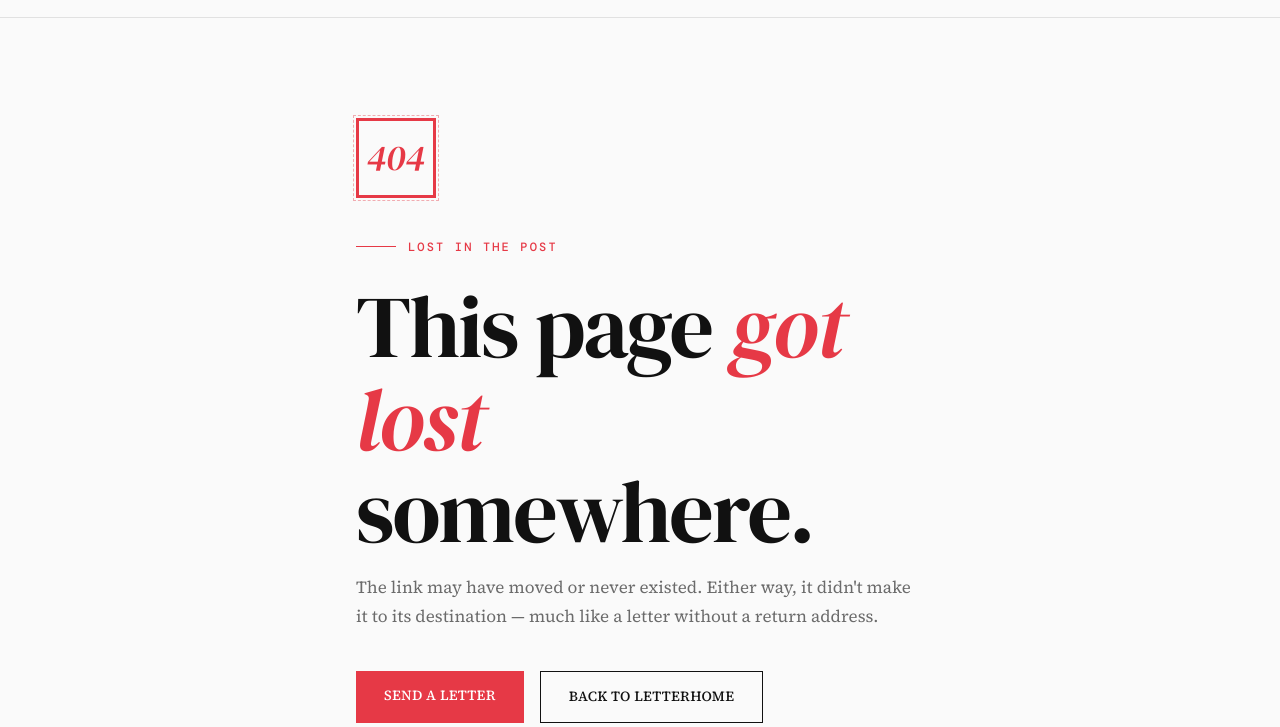
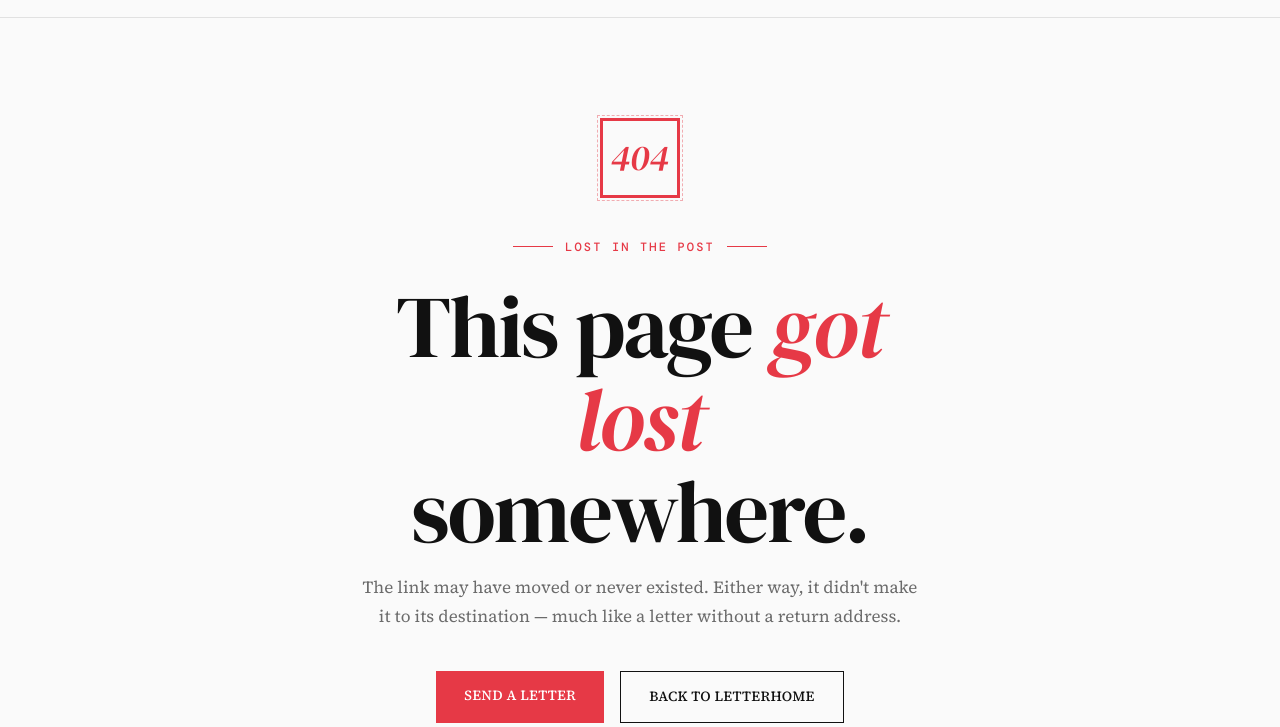
Before and after one commit to officenotfound/LetterHome, a website: page public/404.html in a window 1280 px wide. Shown: the part 73-800 px from the top of the page. Drawn offline with nearby package versions, Linux system fonts and the light colour scheme.

Commit message:
Center order-success and 404 page content
- order-success: center icon (margin:auto), page header section (text-align:center), eyebrow double-bar; preserve text-align:left on detail card
- 404: center column content (align-items:center + text-align:center), center action buttons (justify-content:center), add eyebrow double-bar

```diff
--- a/public/404.html
+++ b/public/404.html
@@ -25,16 +25,16 @@ nav{position:sticky;top:0;z-index:100;background:rgba(241,235,222,0.94);backdrop
 .logo{display:flex;align-items:center;gap:12px;font-family:'DM Serif Display',serif;font-size:26px;color:var(--ink);text-decoration:none}
 .logo-mark{width:38px;height:38px;background:var(--red);display:grid;place-items:center;border-radius:2px;color:var(--paper);font-family:'DM Serif Display',serif;font-size:22px;position:relative;box-shadow:0 1px 3px rgba(0,0,0,0.15)}
 .logo-mark::before{content:'';position:absolute;inset:-3px;border:1px dashed var(--ink);border-radius:4px;opacity:0.5}
-.main{flex:1;max-width:640px;margin:0 auto;padding:100px 36px;position:relative;z-index:2;display:flex;flex-direction:column;justify-content:center}
+.main{flex:1;max-width:640px;margin:0 auto;padding:100px 36px;position:relative;z-index:2;display:flex;flex-direction:column;justify-content:center;align-items:center;text-align:center}
 .stamp{width:80px;height:80px;border:3px solid var(--red);display:grid;place-items:center;margin-bottom:40px;position:relative}
 .stamp::before{content:'';position:absolute;inset:-6px;border:1px dashed var(--red);opacity:0.4}
 .stamp-num{font-family:'DM Serif Display',serif;font-size:36px;font-style:italic;color:var(--red)}
 .eyebrow{display:inline-flex;align-items:center;gap:12px;font-family:'DM Mono',monospace;font-size:12px;text-transform:uppercase;letter-spacing:0.18em;color:var(--red);font-weight:500;margin-bottom:24px}
-.eyebrow::before{content:'';width:40px;height:1px;background:var(--red)}
+.eyebrow::before,.eyebrow::after{content:'';width:40px;height:1px;background:var(--red)}
 h1{font-family:'DM Serif Display',serif;font-size:clamp(36px,5vw,56px);font-weight:400;letter-spacing:-0.025em;margin-bottom:16px;line-height:1.05}
 h1 em{font-style:italic;color:var(--red)}
 .sub{font-size:17px;color:var(--ink-muted);margin-bottom:40px;line-height:1.7}
-.actions{display:flex;gap:16px;flex-wrap:wrap}
+.actions{display:flex;gap:16px;flex-wrap:wrap;justify-content:center}
 .btn{display:inline-block;padding:14px 28px;border-radius:2px;font-weight:500;font-size:14px;text-decoration:none;transition:all 0.25s;border:none;cursor:pointer;font-family:inherit;letter-spacing:0.02em;text-transform:uppercase}
 .btn-red{background:var(--red);color:var(--paper)}
 .btn-red:hover{background:var(--red-deep);transform:translateY(-1px)}
```
Also changed, not shown: public/order-success.html (+4 -4 lines).
